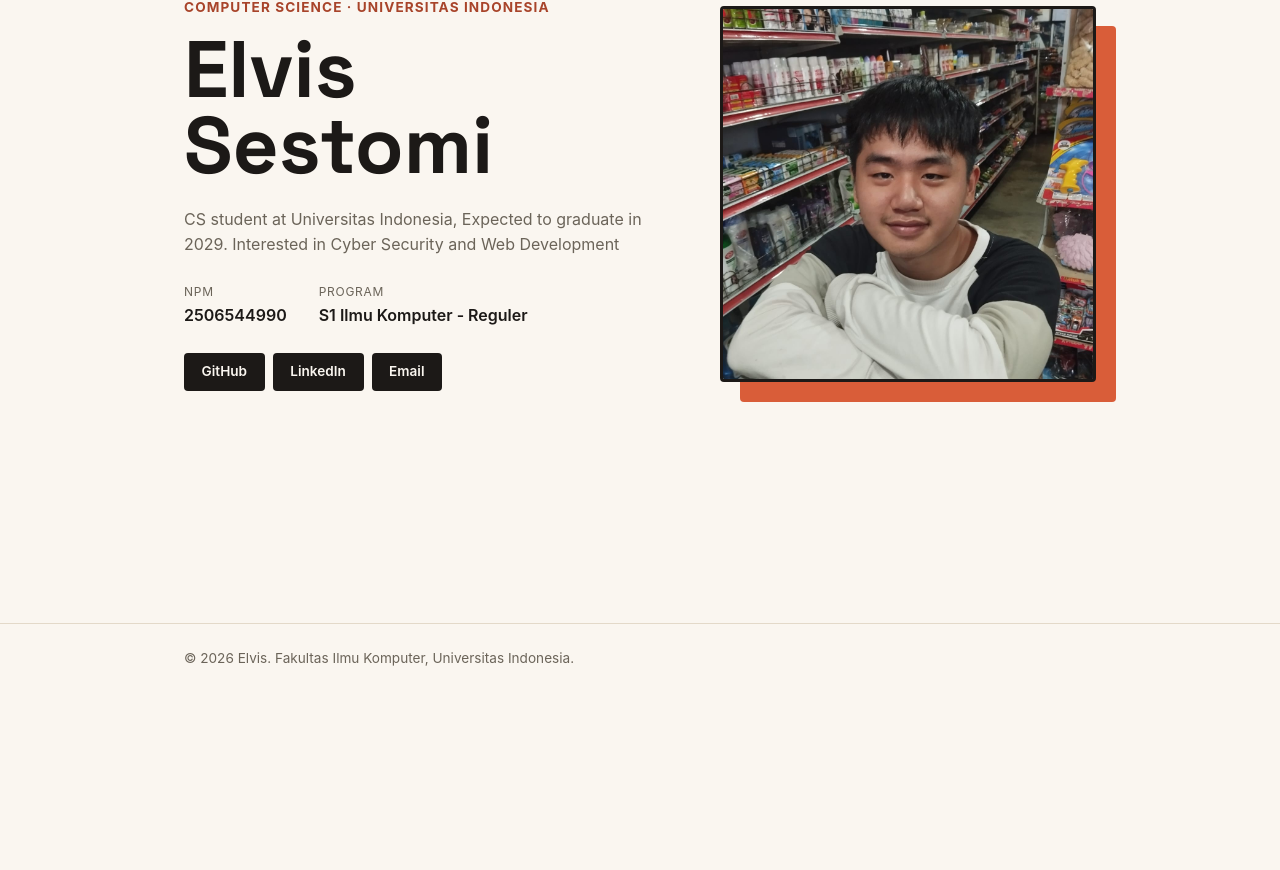
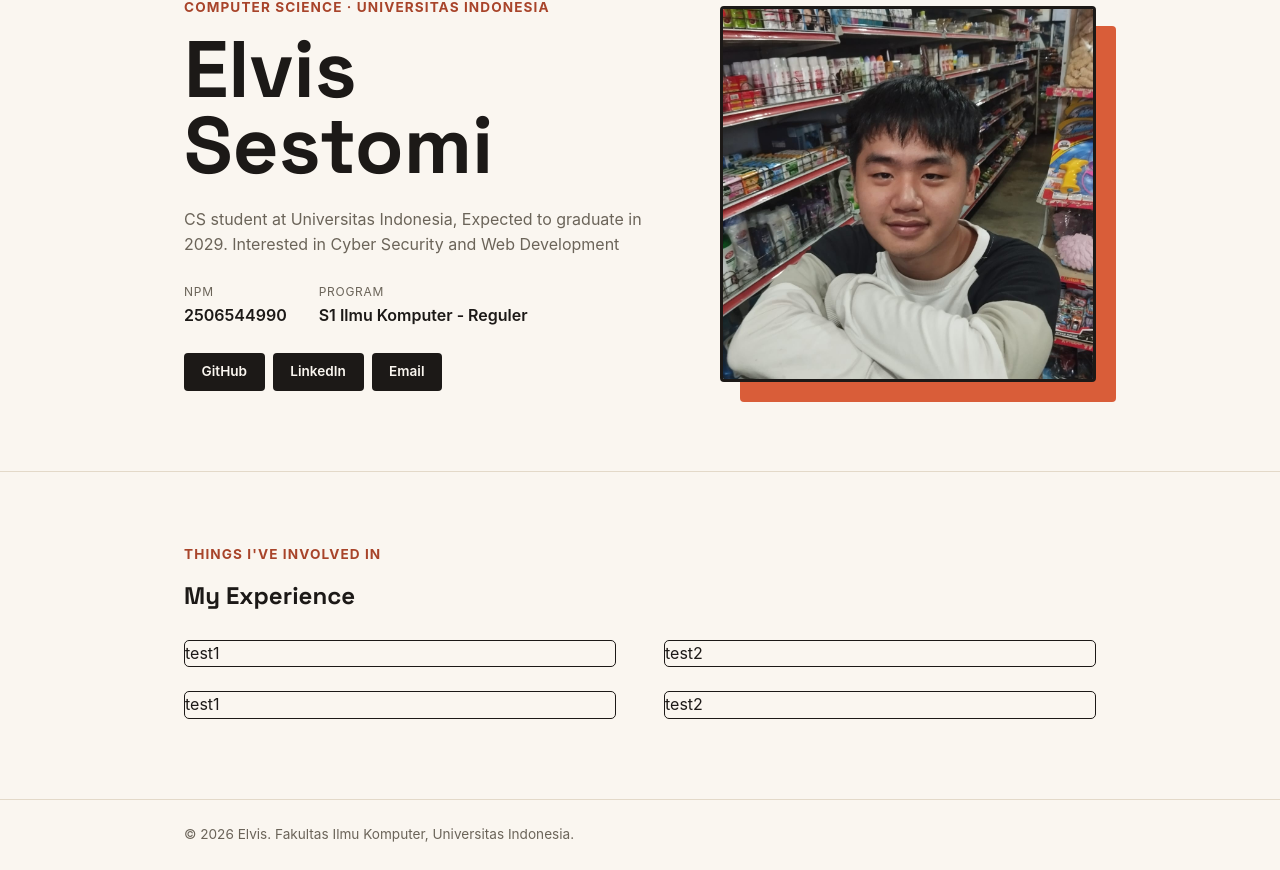
Before and after one commit to vis-fishy/myportofolio, a Django app: page / in a window 1280 px wide. Shown: the part 134-1004 px from the top of the page. Before the commit the page ends 800 px from the top, so only its background shows below. Run offline with Django 5.2, Linux system fonts and the light colour scheme.

Commit message:
build & fix: experience card, grid layout

```diff
--- a/static/css/style.css
+++ b/static/css/style.css
@@ -21,7 +21,7 @@ body {
     line-height: 1.6;
 }
 
-h1, .brand {
+h1, h2, .brand {
     font-family: "Space Grotesk", -apple-system, sans-serif;
 }
 
@@ -84,7 +84,7 @@ h1, .brand {
     grid-area: details;
 }
 
-.hero-kicker {
+.kicker {
     font-size: 0.85rem;
     letter-spacing: 0.08em;
     text-transform: uppercase;
@@ -172,6 +172,30 @@ h1, .brand {
     border: 3px solid var(--ink);
 }
 
+.content {
+    border-top: 1px solid var(--line);
+    padding: 4.5rem 0 5rem;
+}
+
+.experience-grid {
+    display: grid;
+    gap: 1.5rem 3rem;
+}
+
+.experience-punchline{
+}
+
+.experience-cards {
+    display: grid;
+    grid-template-columns: 1fr 1fr;
+    gap: 1.5rem 3rem;
+}
+
+.experience-card {
+    border: 1px solid var(--ink);
+    border-radius: 5px;
+}
+
 .site-footer {
     padding: 1.5rem;
     color: var(--text-muted);
--- a/templates/index.html
+++ b/templates/index.html
@@ -24,7 +24,7 @@
         <section class="hero" id="profile">
             <div class="container hero-grid">
                 <div class="hero-identity">
-                    <p class="hero-kicker">Computer Science &middot; Universitas Indonesia</p>
+                    <p class="kicker">Computer Science &middot; Universitas Indonesia</p>
                     <h1>Elvis Sestomi</h1>
                 </div>
                 <div class="hero-photo">
@@ -52,13 +52,37 @@
             </div>
         </section>
 
-        <section class="hero" id="experience">
+        <section class="content" id="experience">
+            <div class="container experience-grid">
+                <div class="experience-punchline">
+                    <p class="kicker">Things i've involved in</p>
+                    <h2>My Experience</h2>
+                </div>
 
+                <div class="experience-cards">
+                    <div class="experience-card">
+                        <p>test1</p>
+                    </div>
+
+                    <div class="experience-card">
+                        <p>test2</p>
+                    </div>
+
+                    <div class="experience-card">
+                        <p>test1</p>
+                    </div>
+
+                    <div class="experience-card">
+                        <p>test2</p>
+                    </div>
+                </div>
+
+            </div>
         </section>
     </main>
 
     <footer class="site-footer">
-        <div class="container">
+        <div class="container experience-grid">
             <p>&copy; 2026 Elvis. Fakultas Ilmu Komputer, Universitas Indonesia.</p>
         </div>
     </footer>
```
